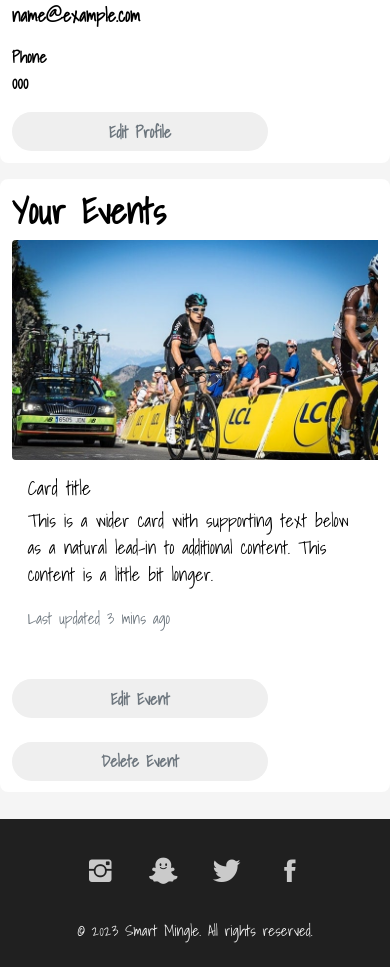
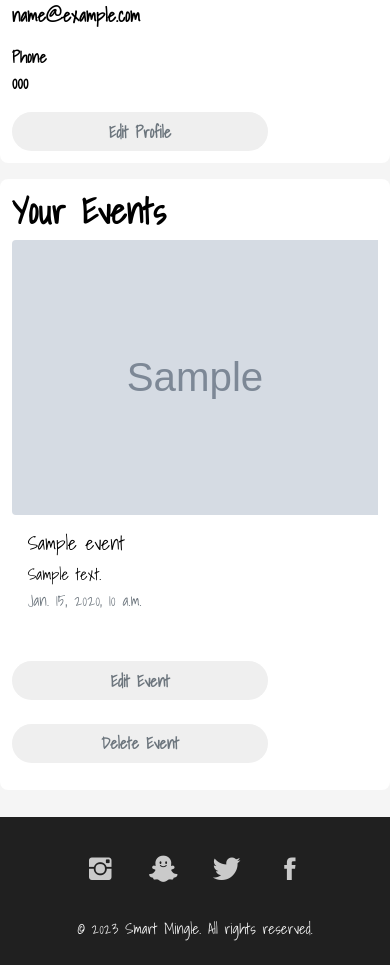
Before and after one commit to hirakhan95/smart-mingle, a Django app: page /user in a window 390 px wide. Shown: the part 615-1582 px from the top of the page. Run offline with Django 3.2, Linux system fonts and the light colour scheme; a user stored in the database is signed in; tables that the repository leaves empty hold one stand-in row (values such as "Sample post"); grey boxes marked "Sample" are stand-in pictures; some libraries are stand-ins or nearby versions.

Commit message:
events created by user can now be seen in users' profile

```diff
--- a/smart_mingle_app/views.py
+++ b/smart_mingle_app/views.py
@@ -139,12 +139,18 @@ def user(request):
         image_url = extra_details.display_pic
         phone_num = extra_details.phone_num
 
+    # FOR ALL EVENTS RELATED TO USER
+
+    events = Event.objects.filter(organizer=request.user).values()
+
+
     context = {
         'email': request.user.email,
         'first_name': request.user.first_name,
         'last_name': request.user.last_name,
         'phonenum': phone_num,
-        'profilepic': image_url
+        'profilepic': image_url,
+        'events': events
     }
     return render(request, 'user.html', context=context)
 
--- a/templates/smart_mingle_app/user.html
+++ b/templates/smart_mingle_app/user.html
@@ -64,32 +64,34 @@
     </form>
 </div>
 
-
+<!--- Events --->
+{% if events %}
 
 <div class="container mt-3 emp-profile">
     <div class="row">
-    <div class="col-md-4">
+        <div class="col-lg-4 col-md-12">
             <h3>Your Events</h3>
         </div>
-    <div class="col-md-5">
+        <div class="col-lg-8 col-md-12">
+            {% for event in events %}
+            <div class="row">
+                <div class="col-md-8">
                     <div class="col-md-8 mb-3">
                         <div class="card">
                             <div class="card mb-3">
                                 <div class="row g-0">
                                     <div class="col-md-4">
-                    <img src="static/images/event2.jpeg" class="img-fluid rounded-start" alt="..." />
+                                        <img src={{event.img_url}} class="img-fluid rounded-start" alt="..."/>
                                     </div>
                                     <div class="col-md-8">
                                         <div class="card-body">
-                      <h5 class="card-title">Card title</h5>
-                      <p class="card-text">
-                        This is a wider card with supporting text below as a
-                        natural lead-in to additional content. This content is a
-                        little bit longer.
-                      </p>
+                                            <h5 class="card-title">{{ event.title }}</h5>
+                                            {% autoescape off %}
+                                            {{event.description | truncatechars:150}}
+                                            {% endautoescape %}
                                             <p class="card-text">
                                                 <small class="text-muted"
-                          >Last updated 3 mins ago</small
+                                                >{{event.updated_at}}</small
                                                 >
                                             </p>
                                         </div>
@@ -99,12 +101,26 @@
                         </div>
                     </div>
                 </div>
-        <div class="col-md-3">
-                <input type="button" class="profile-edit-btn" name="update" value="Edit Event" onclick="window.location.href='{% url 'app:update_event' %}'"/>
+
+
+                <div class="col-md-4 mb-3">
+                    <input type="button" class="profile-edit-btn" name="update" value="Edit Event"
+                           onclick="window.location.href='{% url 'app:update_event' %}'"/>
                     <br> <br>
 
-            <input type="button" class="profile-edit-btn" name="delete" value="Delete Event" onclick="window.location.href='{% url 'app:delete_event' %}'"/>
+                    <input type="button" class="profile-edit-btn" name="delete" value="Delete Event"
+                           onclick="window.location.href='{% url 'app:delete_event' %}'"/>
                 </div>
             </div>
 
+
+            {% endfor %}
+        </div>
+    </div>
+
+</div>
+
+
+{% endif %}
+
 {% endblock %}
```
Lines whose indentation alone changed are shown as unchanged.
